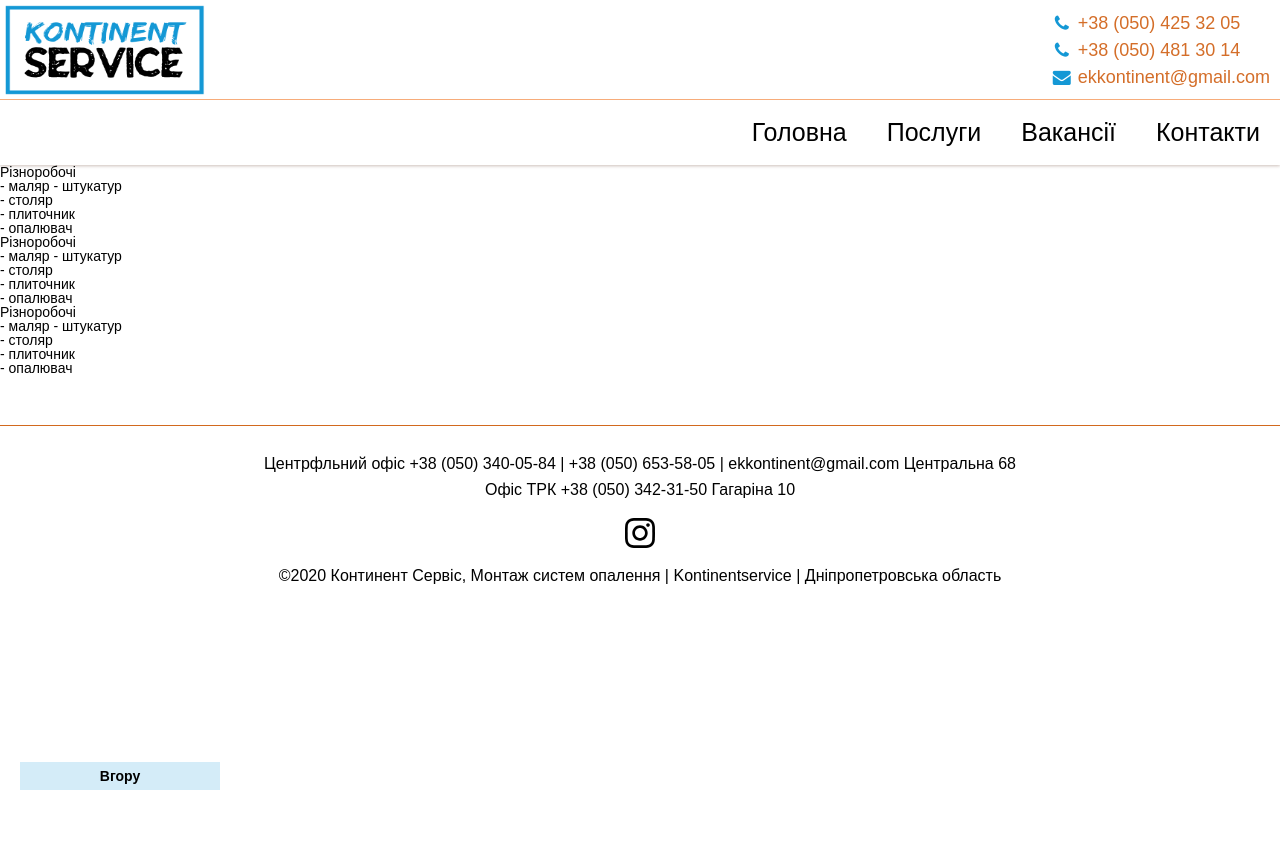
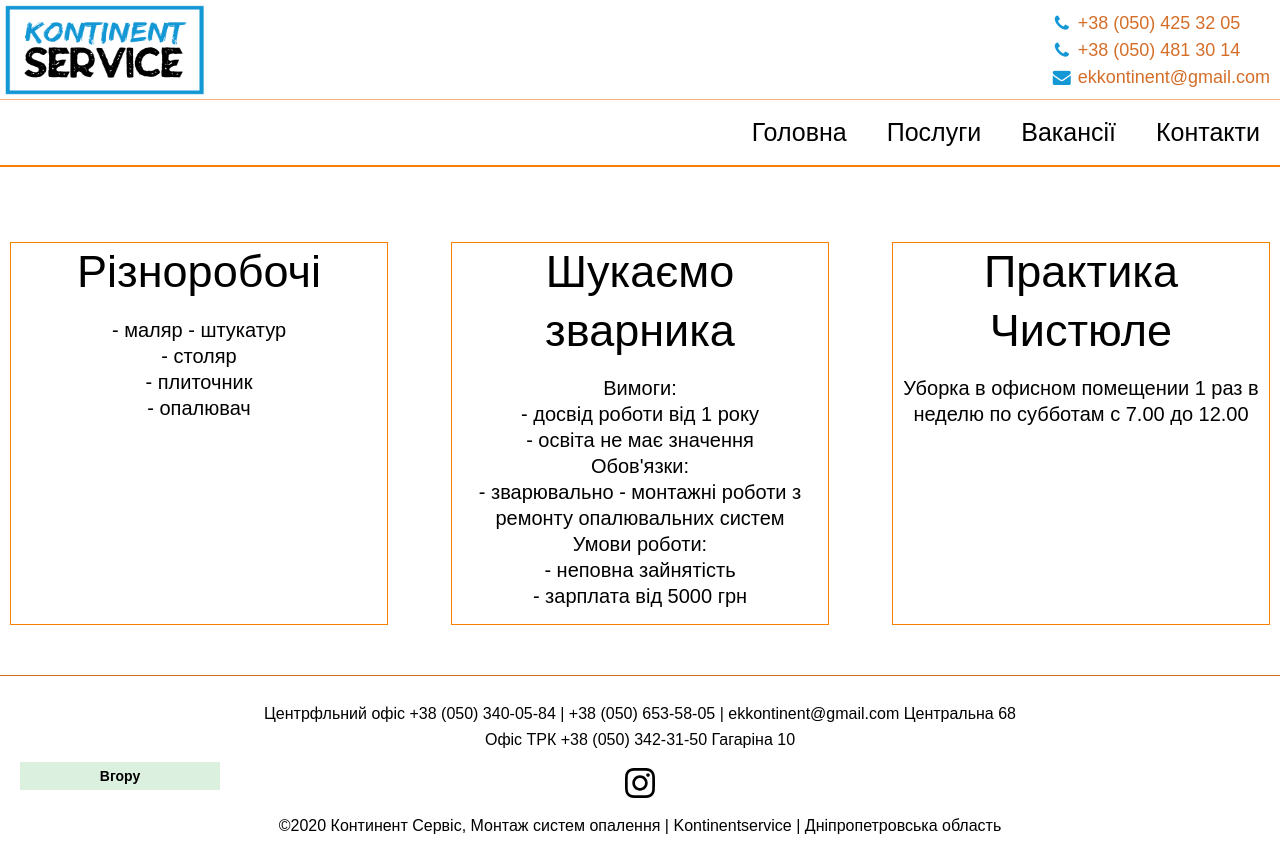
Before and after one commit to maks-1987/kontinentserv, a plain HTML site: page vacancy.html in a window 1280 px wide. Before the commit the page ends 800 px from the top, so only its background shows below. Drawn offline with Linux system fonts and the light colour scheme; files whose address does not match are found by name.

Commit message:
adaptive start

```diff
--- /dev/null
+++ b/scss/adaptive.scss
@@ -0,0 +1,3 @@
+@media screen and (min-width: 900px) {
+
+}
--- a/scss/style.scss
+++ b/scss/style.scss
@@ -11,7 +11,6 @@
 .wrapper {
     // height: 100%;
     overflow: hidden;
-    // position: relative;
 }
 .container {
     max-width: 1280px;
@@ -39,12 +38,16 @@ body {
         color: #000000;
         font-weight: 700;
         width: 100%;
-        background-color: rgb(20, 152, 213, 18%);
+        background-color: rgba(20, 152, 46, 0.144);
+    }
+    a:hover {
+        background-color: rgba(20, 152, 46, 0.9);
     }
 }
 // =============== HEADER ===============
 header {
-    box-shadow: 0px 1px 3px rgba(156, 129, 118, 0.5);
+    // box-shadow: 0px 1px 3px rgba(156, 129, 118, 0.5);
+    border-bottom: #f78000 2px solid;
 
     .header-top {
         height: 100px;
@@ -236,6 +239,7 @@ header {
 
 // ============= Connecting ===================
 .connect {
+    padding: 0 10px;
     .container {
         .connect-block {
             @include flexbox;
@@ -394,7 +398,9 @@ header {
 .footer {
     margin: 50px 0 10px 0;
     font-size: 16px;
+    padding: 0 10px;
     border-top: chocolate 1px solid;
+
     .container {
         text-align: center;
         .footer-contact {
@@ -418,21 +424,47 @@ header {
     }
 }
 
-// ========== vacancy
-.vacancy{
-    .container{
-        .vacancy-row{
-            &__title{
+// ========== vacancy ==============
 
-            }
-            &__content{
-                .content-list{
+.vacancy {
+    margin-top: 60px;
 
+    .container {
+        .vacancy-content {
+            @include flexbox;
+            justify-content: space-between;
+            flex-wrap: wrap;
+            padding: 0 10px;
+
+            .vacancy-row {
+                flex-basis: 30%;
+                margin-top: 15px;
+                padding: 0 10px;
+                border: #f78000 1px solid;
+
+                &__title {
+                    text-align: center;
+                    font-size: 45px;
+                    line-height: 1.3;
+                    padding-bottom: 15px;
+                }
+                &__content {
+                    text-align: center;
+                    padding-bottom: 15px;
+                    line-height: 1.3;
+                        font-size: 20px;
+
+                    .content-list {
+
+                    }
+                }
+                &__contact {
                 }
             }
-            &__contact{
-
+            .vacancy-row:hover{
+                background-color: rgba(255, 255, 255, .9);
             }
         }
+
     }
 }
--- a/vacancy.html
+++ b/vacancy.html
@@ -7,9 +7,12 @@
     <title>Kontinentserv</title>
     <link rel="stylesheet" href="css/fonts.css">
     <link rel="stylesheet" href="css/style.css">
+    <link rel="stylesheet" href="css/adaptive.css">
 </head>
 
 <body>
+    <div class="wrapper">
+        <!-- buton-to-up -->
         <div class="top-arrow">
             <a href="#header">
                 Вгору
@@ -49,7 +52,8 @@
         <!-- VACANCY -->
         <main class="vacancy">
             <div class="container">
-            <div class="vacancy_row">
+                <div class="vacancy-content">
+                    <div class="vacancy-row">
                         <div class="vacancy-row__title">Різноробочі</div>
                         <div class="vacancy-row__content">
                             <ul class="content-list">
@@ -60,30 +64,31 @@
                             </ul>
                         </div>
                         <div class="vacancy-row__contact"></div>
+                        <div class="vacacy-row__phone"></div>
                     </div>
-            <div class="vacancy_row">
-                <div class="vacancy-row__title">Різноробочі</div>
+                    <div class="vacancy-row">
+                        <div class="vacancy-row__title">Шукаємо зварника</div>
                         <div class="vacancy-row__content">
                             <ul class="content-list">
-                        <li>- маляр - штукатур</li>
-                        <li>- столяр</li>
-                        <li>- плиточник</li>
-                        <li>- опалювач</li>
+                                <li>Вимоги:</li>
+                                <li>- досвід роботи від 1 року</li>
+                                <li>- освіта не має значення</li>
+                                <li>Обов'язки:</li>
+                                <li>- зварювально - монтажні роботи з ремонту опалювальних систем</li>
+                                <li>Умови роботи:</li>
+                                <li>- неповна зайнятість</li>
+                                <li>- зарплата від 5000 грн</li>
                             </ul>
                         </div>
                         <div class="vacancy-row__contact"></div>
                     </div>
-            <div class="vacancy_row">
-                <div class="vacancy-row__title">Різноробочі</div>
+                    <div class="vacancy-row">
+                        <div class="vacancy-row__title">Практика Чистюле</div>
                         <div class="vacancy-row__content">
-                    <ul class="content-list">
-                        <li>- маляр - штукатур</li>
-                        <li>- столяр</li>
-                        <li>- плиточник</li>
-                        <li>- опалювач</li>
-                    </ul>
+                            Уборка в офисном помещении 1 раз в неделю по субботам с 7.00 до 12.00
                         </div>
                         <div class="vacancy-row__contact"></div>
+                    </div>
                 </div>
             </div>
         </main>
@@ -113,6 +118,8 @@
                 </div>
             </div>
         </footer>
+    </div>
+
 </body>
 
 </html>
```
Also changed, not shown: index.html (+3 -0 lines), css/adaptive.css (added), css/style.css. Lines whose indentation alone changed are shown as unchanged.
